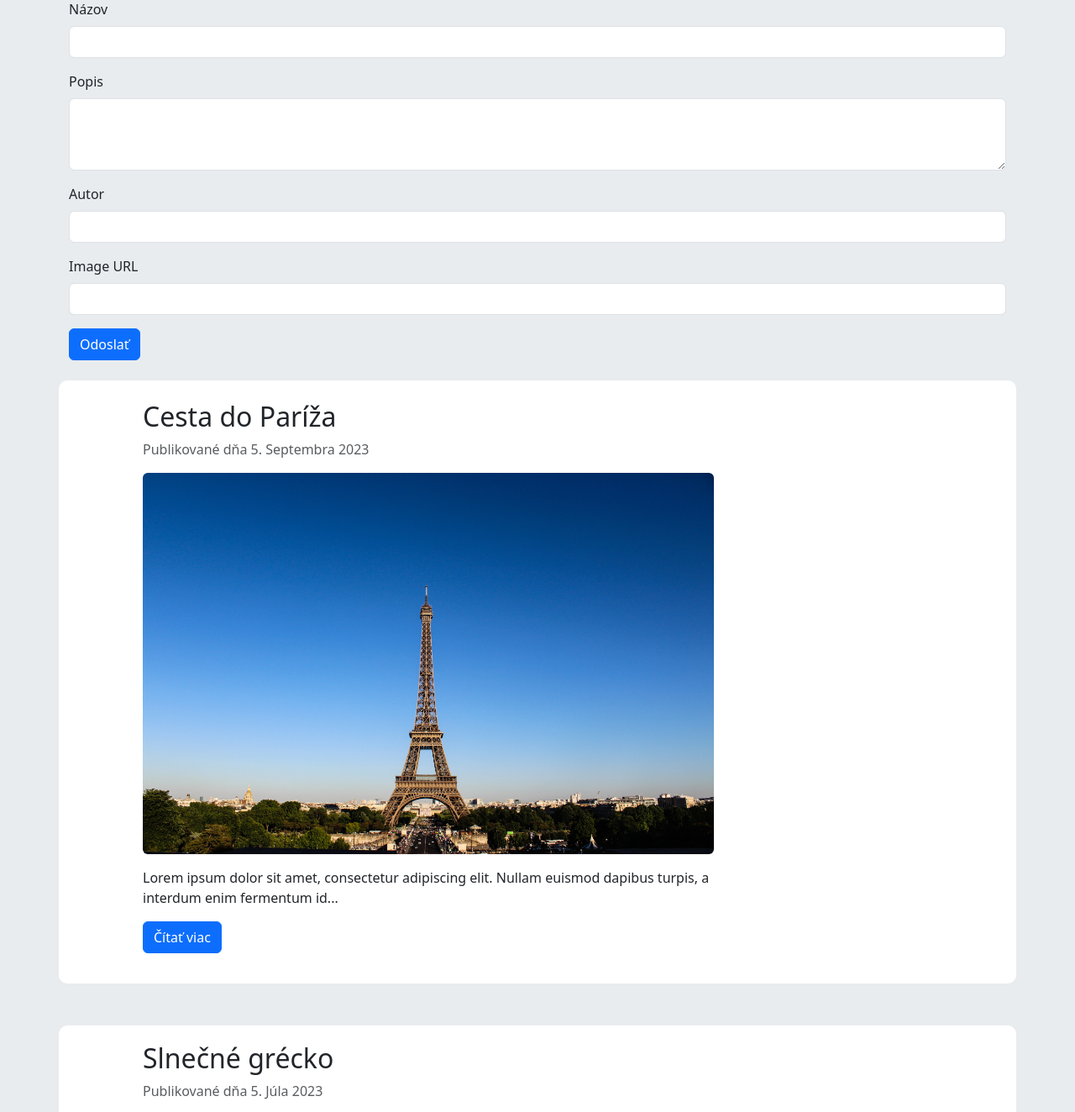
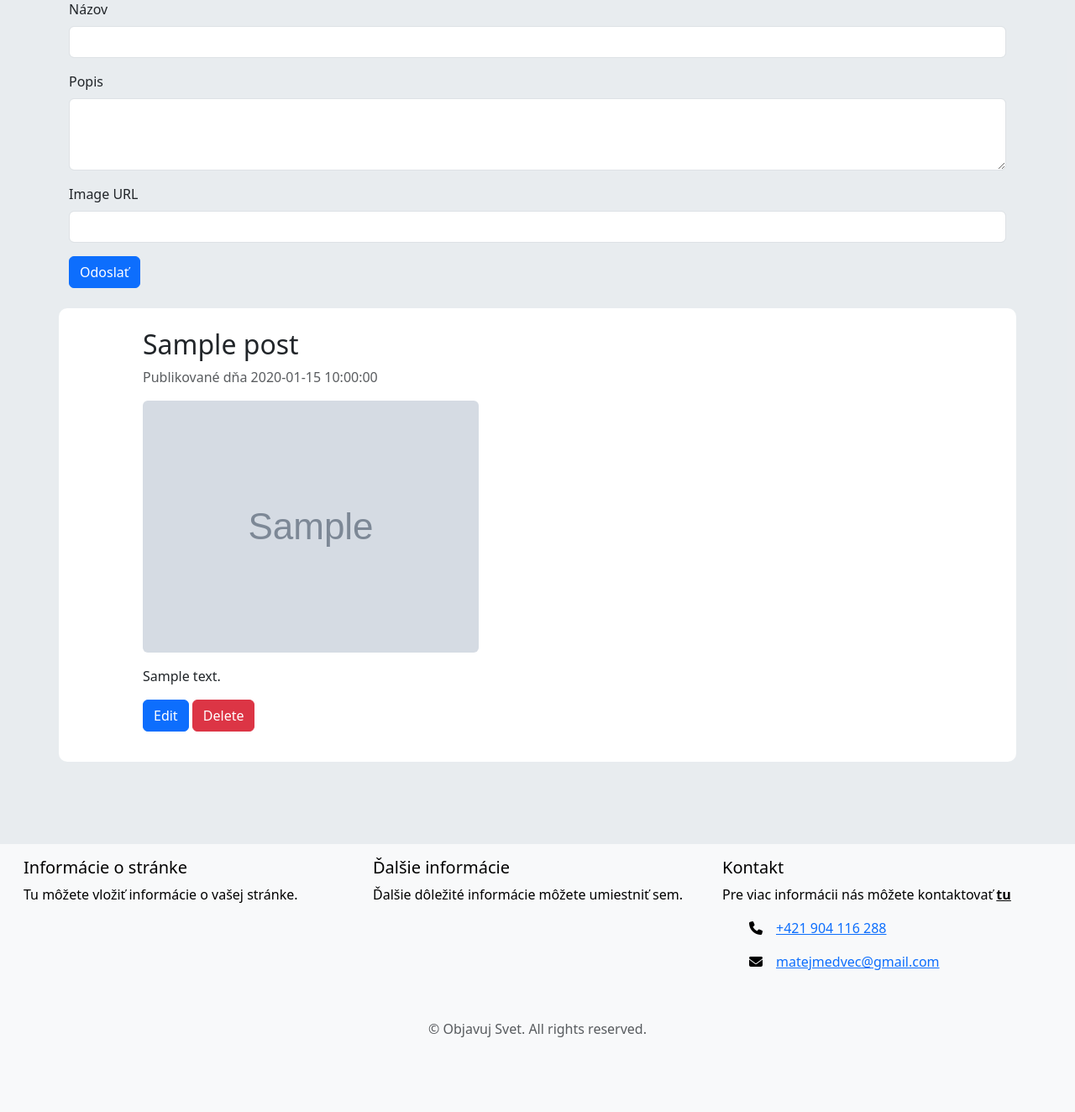
Before and after one commit to MatejMedvec/CestovnaKancelaria, a PHP site: page /blog.php in a window 1280 px wide. Shown: the part 195-1519 px from the top of the page at 84% size. After the commit the page ends 1430 px from the top, so only its background shows below. Run offline with PHP 8.4, Linux system fonts and the light colour scheme; tables that the repository leaves empty or names only in its code hold one stand-in row (values such as "Sample post"); grey boxes marked "Sample" are stand-in pictures; some libraries are stand-ins or nearby versions; some web fonts are replaced.

Commit message:
Add files via upload

```diff
--- a/blog.php
+++ b/blog.php
@@ -1,18 +1,32 @@
 <?php
 require_once "includes/db_connection.php";
 require_once "includes/class.php";
+
+$blogPost = new BlogPost($conn);
+
 if ($_SERVER["REQUEST_METHOD"] == "POST") {
-  $title = $_POST['title'];
-  $content = $_POST['content'];
-  $author = $_POST['author'];
-  $image_url = $_POST['image_url'];
-  $date_posted = date('Y-m-d');
+  $title = isset($_POST['title']) ? $_POST['title'] : '';
+  $content = isset($_POST['content']) ? $_POST['content'] : '';
+  $image_url = isset($_POST['image_url']) ? $_POST['image_url'] : '';
 
+    if (isset($_POST['create'])) {
+        $blogPost->createPost($title, $content, $image_url);
+    }
 
-  $post = new BlogPost($title, $content, $author, $image_url);
-  $post->insert();
+    if (isset($_POST['edit'])) {
+        $id = $_POST['id'];
+        $blogPost->editPost($id, $title, $content, $image_url);
     }
+
+    if (isset($_POST['delete'])) {
+        $id = $_POST['id'];
+        $blogPost->deletePost($id);
+    }
+}
+
+$posts = $blogPost->getPosts();
 ?>
+
 <!DOCTYPE html>
 <html lang="sk">
 
@@ -23,8 +37,7 @@ if ($_SERVER["REQUEST_METHOD"] == "POST") {
   <meta name="keywords" content="">
   <meta name="author" content="Matej Medvec">
   <link rel="stylesheet" href="css/style.css">
-  <link href="https://cdn.jsdelivr.net/npm/bootstrap@5.3.2/dist/css/bootstrap.min.css" rel="stylesheet"
-    integrity="sha384-T3c6CoIi6uLrA9TneNEoa7RxnatzjcDSCmG1MXxSR1GAsXEV/Dwwykc2MPK8M2HN" crossorigin="anonymous">
+  <link href="https://cdn.jsdelivr.net/npm/bootstrap@5.3.2/dist/css/bootstrap.min.css" rel="stylesheet" integrity="sha384-T3c6CoIi6uLrA9TneNEoa7RxnatzjcDSCmG1MXxSR1GAsXEV/Dwwykc2MPK8M2HN" crossorigin="anonymous">
   <link href="https://fonts.googleapis.com/css2?family=YourFont&display=swap" rel="stylesheet">
   <title>Objavuj Svet | Blog</title>
 </head>
@@ -51,59 +64,39 @@ if ($_SERVER["REQUEST_METHOD"] == "POST") {
           <textarea class="form-control" id="content" name="content" rows="3" required></textarea>
         </div>
         <div class="mb-3">
-            <label for="author" class="form-label">Autor</label>
-            <input type="text" class="form-control" id="author" name="author" required>
-        </div>
-        <div class="mb-3">
           <label for="image_url" class="form-label">Image URL</label>
           <input type="text" class="form-control" id="image_url" name="image_url" required>
         </div>
-        <button type="submit" class="btn btn-primary">Odoslať</button>
+        <button type="submit" name="create" class="btn btn-primary">Odoslať</button>
       </form>
     </div>
     <br>
     <div class="container mb-5">
       <div class="row">
+        <?php foreach ($posts as $post): ?>
           <div class="container" id="container4">
             <div class="col-md-8 mb-3 mt-1">
-            <h2>Cesta do Paríža</h2>
-            <p class="text-muted">Publikované dňa 5. Septembra 2023</p>
-            <img src="img/paris.jpg" alt="Paríž" class="img-fluid mb-3 rounded-2">
-            <p>Lorem ipsum dolor sit amet, consectetur adipiscing elit. Nullam euismod dapibus turpis, a interdum enim
-              fermentum id...</p>
-            <a href="#" class="btn btn-primary">Čítať viac</a>
+              <h2><?php echo htmlspecialchars($post['title']); ?></h2>
+              <p class="text-muted">Publikované dňa <?php echo $post['created_at']; ?></p>
+              <img src="<?php echo htmlspecialchars($post['image_url']); ?>" alt="<?php echo htmlspecialchars($post['title']); ?>" class="img-fluid mb-3 rounded-2">
+              <p><?php echo htmlspecialchars($post['content']); ?></p>
+              <a href="editpost.php?id=<?php echo $post['id']; ?>" class="btn btn-primary">Edit</a>
+              <form action="blog.php" method="post" style="display:inline;">
+                <input type="hidden" name="id" value="<?php echo $post['id']; ?>">
+                <button type="submit" name="delete" class="btn btn-danger">Delete</button>
+              </form>
             </div>
           </div>
-        <div class="container" id="container4">
-          <div class="col-md-8 mb-3">
-            <h2>Slnečné grécko</h2>
-            <p class="text-muted">Publikované dňa 5. Júla 2023</p>
-            <img src="img/greece.jpg" alt="Paríž" class="img-fluid mb-3 rounded-2">
-            <p>Lorem ipsum dolor sit amet, consectetur adipiscing elit. Nullam euismod dapibus turpis, a interdum enim
-              fermentum id...</p>
-            <a href="#" class="btn btn-primary">Čítať viac</a>
-          </div>
-        </div>
-        <div class="container" id="container4">
-          <div class="col-md-8 mb-3">
-            <h2>Hora Fuji v Japonsku</h2>
-            <p class="text-muted">Publikované dňa 15. Mája 2023</p>
-            <img src="img/fuji.jpg" alt="Paríž" class="img-fluid mb-3 rounded-2">
-            <p>Lorem ipsum dolor sit amet, consectetur adipiscing elit. Nullam euismod dapibus turpis, a interdum enim
-              fermentum id...</p>
-            <a href="#" class="btn btn-primary">Čítať viac</a>
-          </div>
-        </div>
+        <?php endforeach; ?>
       </div>
     </div>
   </div>
   <?php include_once 'includes/footer.php'; ?>
-  </div>
   <button onclick="topFunction()" id="myBtn" title="Go to top">Naspäť</button>
 </body>
 
 <script src="js/app.js"></script>
 <script src="https://kit.fontawesome.com/e3fb291045.js" crossorigin="anonymous"></script>
-<script src="https://cdn.jsdelivr.net/npm/bootstrap@5.3.2/dist/js/bootstrap.bundle.min.js"
-  integrity="sha384-C6RzsynM9kWDrMNeT87bh95OGNyZPhcTNXj1NW7RuBCsyN/o0jlpcV8Qyq46cDfL" crossorigin="anonymous"></script>
+<script src="https://cdn.jsdelivr.net/npm/bootstrap@5.3.2/dist/js/bootstrap.bundle.min.js" integrity="sha384-C6RzsynM9kWDrMNeT87bh95OGNyZPhcTNXj1NW7RuBCsyN/o0jlpcV8Qyq46cDfL" crossorigin="anonymous"></script>
+
 </html>
```
Lines whose indentation alone changed are shown as unchanged.
